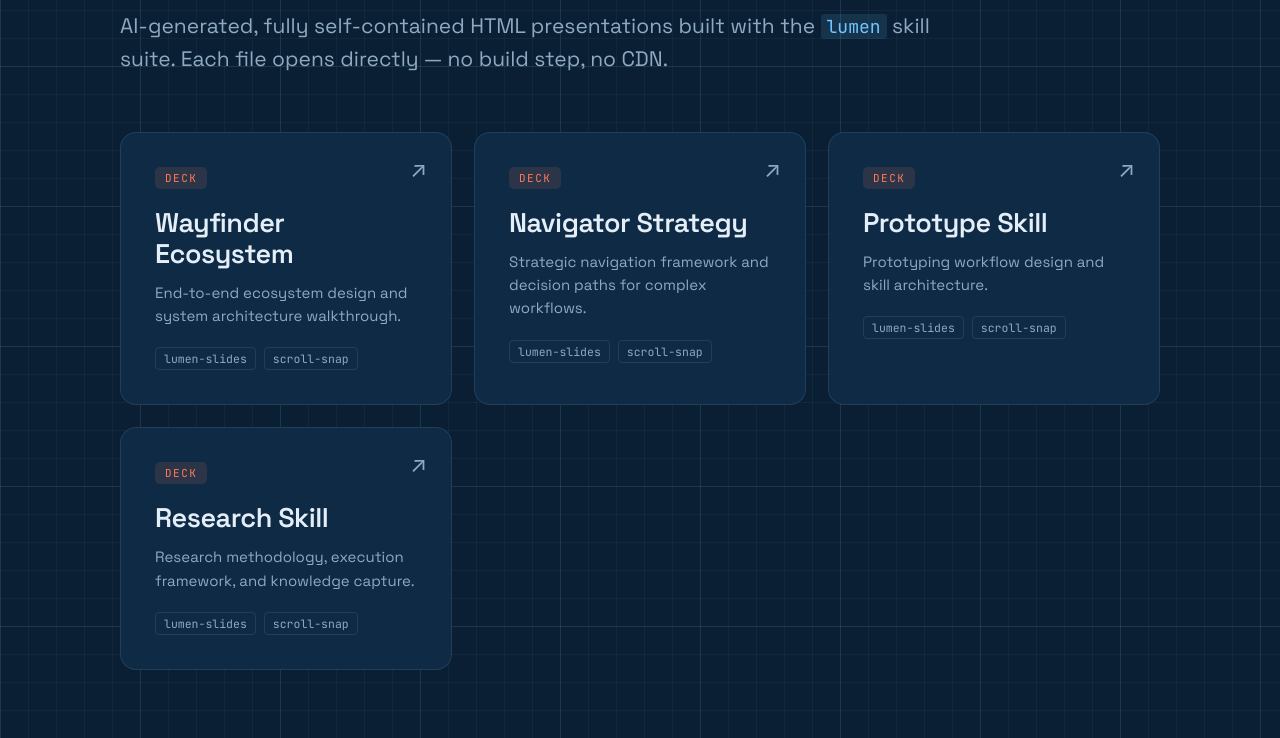
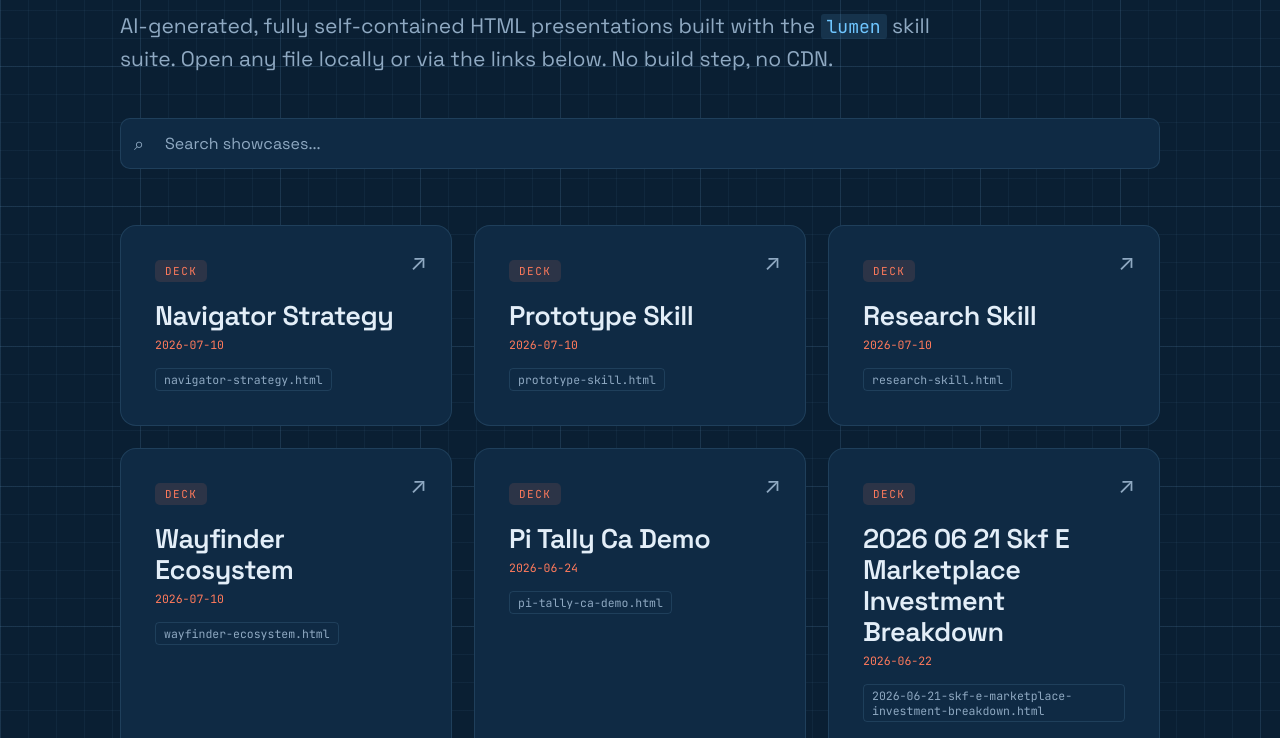
Before and after one commit to zosmaai/lumen-showcase, a plain HTML site: page index.html in a window 1280 px wide. Shown: the part 214-952 px from the top of the page. Drawn offline with Linux system fonts and the light colour scheme.

Commit message:
Auto-discover showcases via manifest

```diff
--- a/index.html
+++ b/index.html
@@ -35,6 +35,17 @@
   h1 em{font-style:normal;color:var(--accent);}
   .lede{font-size:clamp(16px,2.2vw,21px);color:var(--text-dim);line-height:1.6;max-width:62ch;margin-top:22px;}
   .lede code{font-family:var(--font-mono);font-size:.86em;background:var(--cyan-dim);color:var(--cyan);padding:1px 6px;border-radius:3px;}
+  .search-wrap{margin-top:clamp(22px,4vw,42px);}
+  .search-input{
+    width:100%; padding:14px 18px 14px 44px;
+    background:var(--surface); border:1px solid var(--border); border-radius:10px;
+    color:var(--text); font-family:var(--font-body); font-size:16px;
+    outline:none; transition:border-color .2s;
+  }
+  .search-input:focus{border-color:var(--border-bright);}
+  .search-input::placeholder{color:var(--text-dim);}
+  .search-icon{position:absolute;left:14px;top:50%;transform:translateY(-50%);color:var(--text-dim);font-size:18px;pointer-events:none;}
+  .search-pos{position:relative;}
   .grid{display:grid;grid-template-columns:repeat(auto-fit,minmax(300px,1fr));gap:22px;margin-top:clamp(34px,5vw,56px);}
   a.card{
     display:flex;flex-direction:column;text-decoration:none;color:inherit;
@@ -47,9 +58,10 @@
   .kind{font-family:var(--font-mono);font-size:11px;letter-spacing:1.5px;text-transform:uppercase;padding:4px 10px;border-radius:5px;align-self:flex-start;margin-bottom:18px;}
   .kind.deck{background:var(--accent-dim);color:var(--accent);}
   .card h2{font-size:clamp(21px,2.6vw,27px);font-weight:600;letter-spacing:-.5px;line-height:1.15;}
-  .card p{color:var(--text-dim);font-size:15px;line-height:1.55;margin-top:12px;}
-  .meta{font-family:var(--font-mono);font-size:11.5px;color:var(--text-dim);margin-top:20px;display:flex;gap:8px;flex-wrap:wrap;}
+  .card .date{font-family:var(--font-mono);font-size:11.5px;color:var(--accent);margin-top:6px;}
+  .meta{font-family:var(--font-mono);font-size:11.5px;color:var(--text-dim);margin-top:16px;display:flex;gap:8px;flex-wrap:wrap;}
   .meta span{border:1px solid var(--border);border-radius:4px;padding:3px 8px;}
+  .no-results{color:var(--text-dim);font-family:var(--font-mono);font-size:14px;text-align:center;padding:40px 0;display:none;}
   footer{margin-top:clamp(40px,6vw,72px);font-family:var(--font-mono);font-size:13px;color:var(--text-dim);line-height:1.8;border-top:1px solid var(--border);padding-top:24px;}
   footer a{color:var(--cyan);text-decoration:none;}
   footer a:hover{text-decoration:underline;}
@@ -59,39 +71,63 @@
 <div class="wrap">
   <p class="eyebrow">lumen · showcase gallery</p>
   <h1>Single-file <em>visual docs</em></h1>
-  <p class="lede">AI-generated, fully self-contained HTML presentations built with the <code>lumen</code> skill suite. Each file opens directly — no build step, no CDN.</p>
+  <p class="lede">AI-generated, fully self-contained HTML presentations built with the <code>lumen</code> skill suite. Open any file locally or via the links below. No build step, no CDN.</p>
 
-  <div class="grid">
-    <a class="card" href="./wayfinder-ecosystem.html">
-      <span class="kind deck">Deck</span>
-      <h2>Wayfinder Ecosystem</h2>
-      <p>End-to-end ecosystem design and system architecture walkthrough.</p>
-      <div class="meta"><span>lumen-slides</span><span>scroll-snap</span></div>
-    </a>
-    <a class="card" href="./navigator-strategy.html">
-      <span class="kind deck">Deck</span>
-      <h2>Navigator Strategy</h2>
-      <p>Strategic navigation framework and decision paths for complex workflows.</p>
-      <div class="meta"><span>lumen-slides</span><span>scroll-snap</span></div>
-    </a>
-    <a class="card" href="./prototype-skill.html">
-      <span class="kind deck">Deck</span>
-      <h2>Prototype Skill</h2>
-      <p>Prototyping workflow design and skill architecture.</p>
-      <div class="meta"><span>lumen-slides</span><span>scroll-snap</span></div>
-    </a>
-    <a class="card" href="./research-skill.html">
-      <span class="kind deck">Deck</span>
-      <h2>Research Skill</h2>
-      <p>Research methodology, execution framework, and knowledge capture.</p>
-      <div class="meta"><span>lumen-slides</span><span>scroll-snap</span></div>
-    </a>
+  <div class="search-wrap">
+    <div class="search-pos">
+      <span class="search-icon">⌕</span>
+      <input class="search-input" type="text" id="search" placeholder="Search showcases..." autocomplete="off">
+    </div>
   </div>
 
+  <div class="grid" id="grid"></div>
+  <p class="no-results" id="no-results">No matching showcases.</p>
+
   <footer>
-    Source: <a href="https://github.com/zosmaai/lumen-showcase" target="_blank">github.com/zosmaai/lumen-showcase</a><br>
+    Source: <a href="https://github.com/zosmaai/lumen-showcase">github.com/zosmaai/lumen-showcase</a><br>
     Generated with lumen skill suite · rendered via GitHub Pages.
   </footer>
 </div>
+<script>
+const grid = document.getElementById('grid');
+const searchInput = document.getElementById('search');
+const noResults = document.getElementById('no-results');
+let showcases = [];
+
+function renderCards(q) {
+  grid.innerHTML = '';
+  const query = q.toLowerCase().trim();
+  let visible = 0;
+  showcases.forEach(s => {
+    if (query && !s.title.toLowerCase().includes(query) && !s.file.toLowerCase().includes(query)) return;
+    visible++;
+    const card = document.createElement('a');
+    card.className = 'card';
+    card.href = s.file;
+    card.innerHTML = `
+      <span class="kind deck">Deck</span>
+      <h2>${s.title}</h2>
+      <span class="date">${s.date}</span>
+      <div class="meta"><span>${s.file}</span></div>
+    `;
+    grid.appendChild(card);
+  });
+  noResults.style.display = visible === 0 ? 'block' : 'none';
+}
+
+async function init() {
+  try {
+    const res = await fetch('showcases.json');
+    showcases = await res.json();
+  } catch(e) {
+    console.error('Failed to load showcase index', e);
+    return;
+  }
+  searchInput.addEventListener('input', () => renderCards(searchInput.value));
+  renderCards('');
+}
+
+init();
+</script>
 </body>
 </html>
--- /dev/null
+++ b/showcases.json
@@ -0,0 +1,92 @@
+[
+  {
+    "file": "navigator-strategy.html",
+    "title": "Navigator Strategy",
+    "date": "2026-07-10"
+  },
+  {
+    "file": "prototype-skill.html",
+    "title": "Prototype Skill",
+    "date": "2026-07-10"
+  },
+  {
+    "file": "research-skill.html",
+    "title": "Research Skill",
+    "date": "2026-07-10"
+  },
+  {
+    "file": "wayfinder-ecosystem.html",
+    "title": "Wayfinder Ecosystem",
+    "date": "2026-07-10"
+  },
+  {
+    "file": "pi-tally-ca-demo.html",
+    "title": "Pi Tally Ca Demo",
+    "date": "2026-06-24"
+  },
+  {
+    "file": "2026-06-21-skf-e-marketplace-investment-breakdown.html",
+    "title": "2026 06 21 Skf E Marketplace Investment Breakdown",
+    "date": "2026-06-22"
+  },
+  {
+    "file": "2026-06-21-skf-e-marketplace-investment-options.html",
+    "title": "2026 06 21 Skf E Marketplace Investment Options",
+    "date": "2026-06-22"
+  },
+  {
+    "file": "2026-06-21-skf-e-marketplace-two-phase-investment.html",
+    "title": "2026 06 21 Skf E Marketplace Two Phase Investment",
+    "date": "2026-06-22"
+  },
+  {
+    "file": "2026-06-19-skf-e-marketplace-cost-comparison.html",
+    "title": "2026 06 19 Skf E Marketplace Cost Comparison",
+    "date": "2026-06-19"
+  },
+  {
+    "file": "2026-06-19-skf-e-marketplace-integration-cost-breakdown.html",
+    "title": "2026 06 19 Skf E Marketplace Integration Cost Breakdown",
+    "date": "2026-06-19"
+  },
+  {
+    "file": "2026-06-19-skf-e-marketplace-price-comparison.html",
+    "title": "2026 06 19 Skf E Marketplace Price Comparison",
+    "date": "2026-06-19"
+  },
+  {
+    "file": "pi-htn-decomposition.html",
+    "title": "Pi Htn Decomposition",
+    "date": "2026-06-19"
+  },
+  {
+    "file": "headroom-neural-compression.html",
+    "title": "Headroom Neural Compression",
+    "date": "2026-06-16"
+  },
+  {
+    "file": "financial_projections.html",
+    "title": "Financial Projections",
+    "date": "2026-06-01"
+  },
+  {
+    "file": "htn-chapter12-walkthrough.html",
+    "title": "Htn Chapter12 Walkthrough",
+    "date": "2026-06-01"
+  },
+  {
+    "file": "htn-llm-customer-support.html",
+    "title": "Htn Llm Customer Support",
+    "date": "2026-06-01"
+  },
+  {
+    "file": "positioning_2x2.html",
+    "title": "Positioning 2X2",
+    "date": "2026-06-01"
+  },
+  {
+    "file": "tam_sam_som.html",
+    "title": "Tam Sam Som",
+    "date": "2026-06-01"
+  }
+]
```
